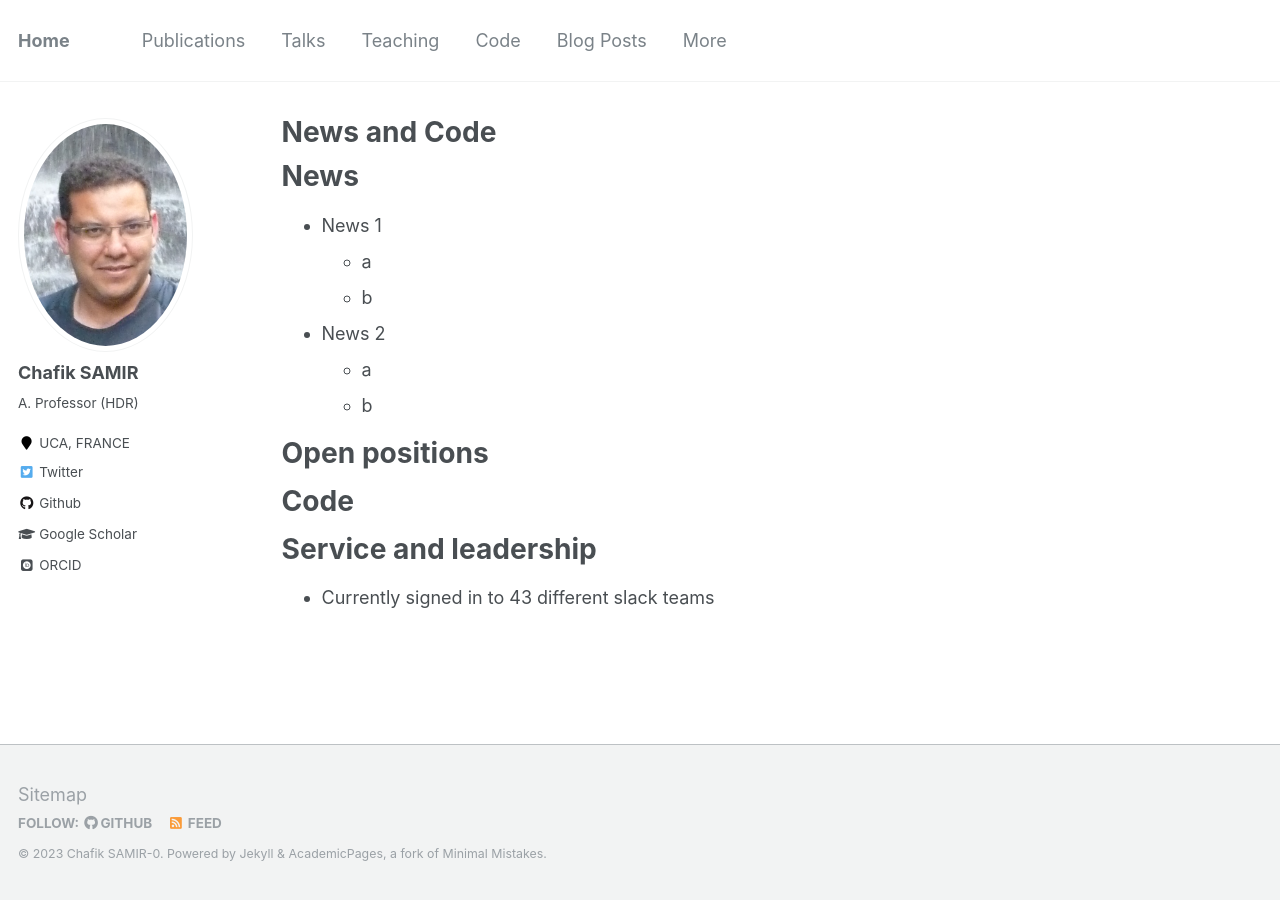
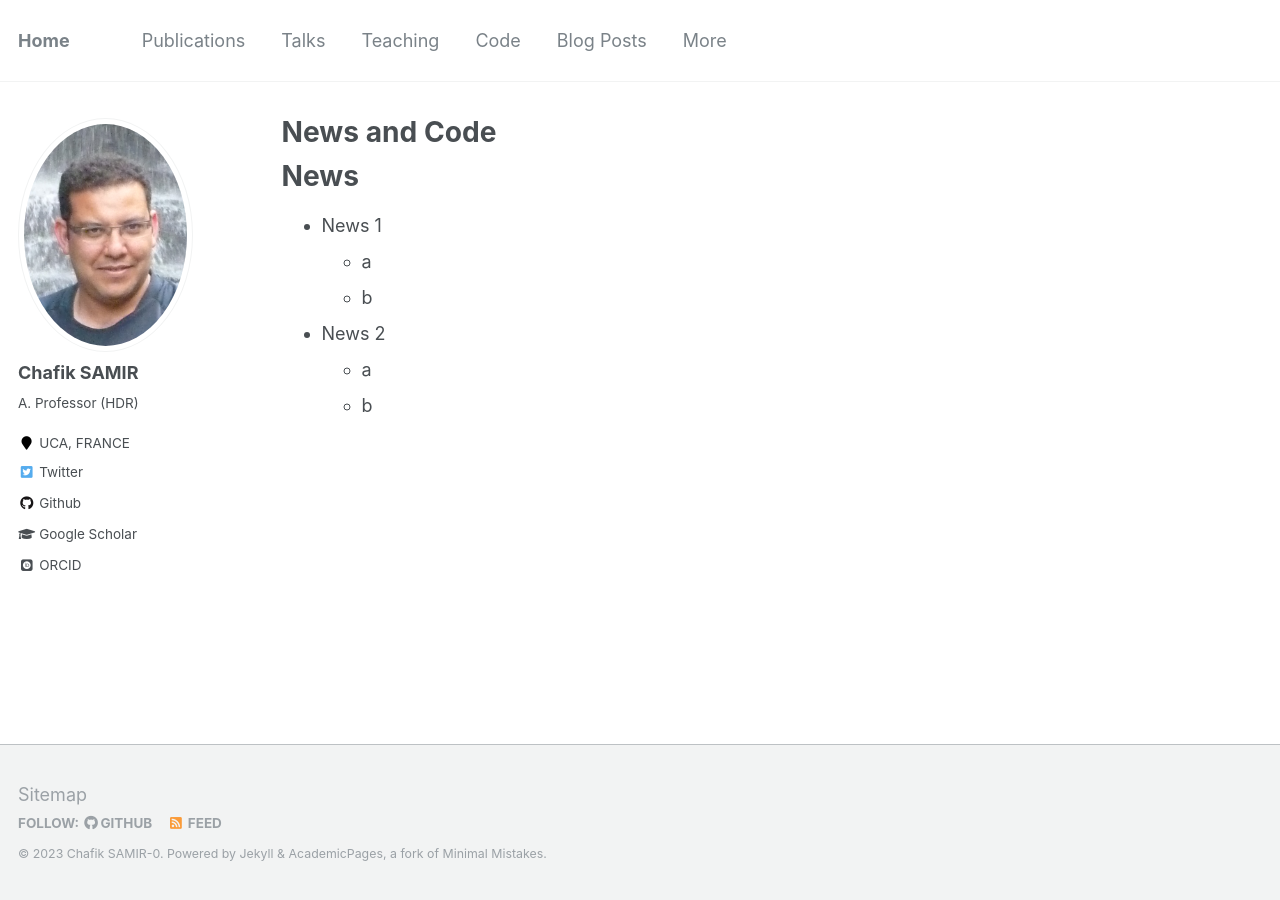
Before and after one commit to Chsamir/chsamir.github.io, a Jekyll site: the page built from _pages/cv.md, in a window 1280 px wide. Built offline with Jekyll 4.4.1, drawn with Linux system fonts in a browser that asks for light colours; some web fonts are replaced.

Commit message:
Update cv.md

```diff
--- a/_pages/cv.md
+++ b/_pages/cv.md
@@ -18,14 +18,3 @@ News
 * News 2
   * a
   * b
-
-
-Open positions
-======
-
-Code
-======
-
-Service and leadership
-======
-* Currently signed in to 43 different slack teams
```
